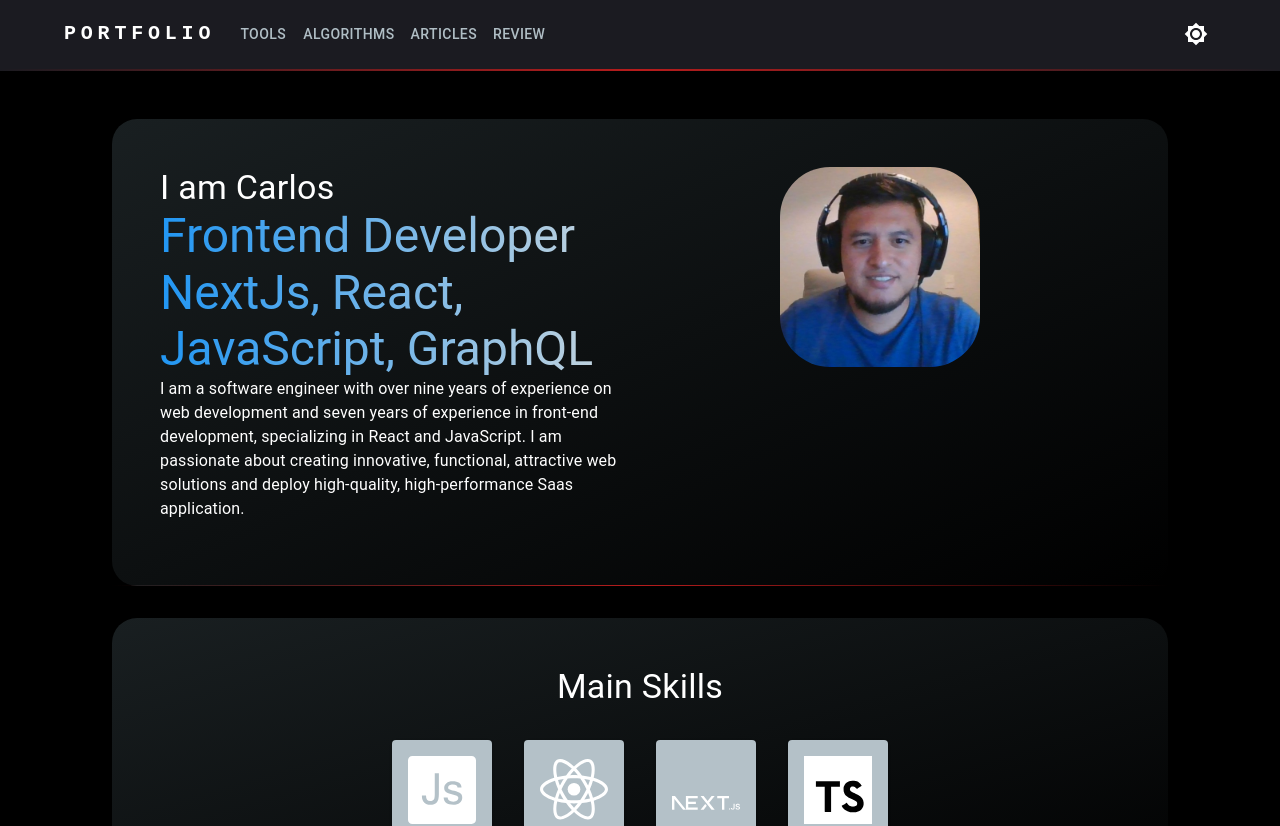
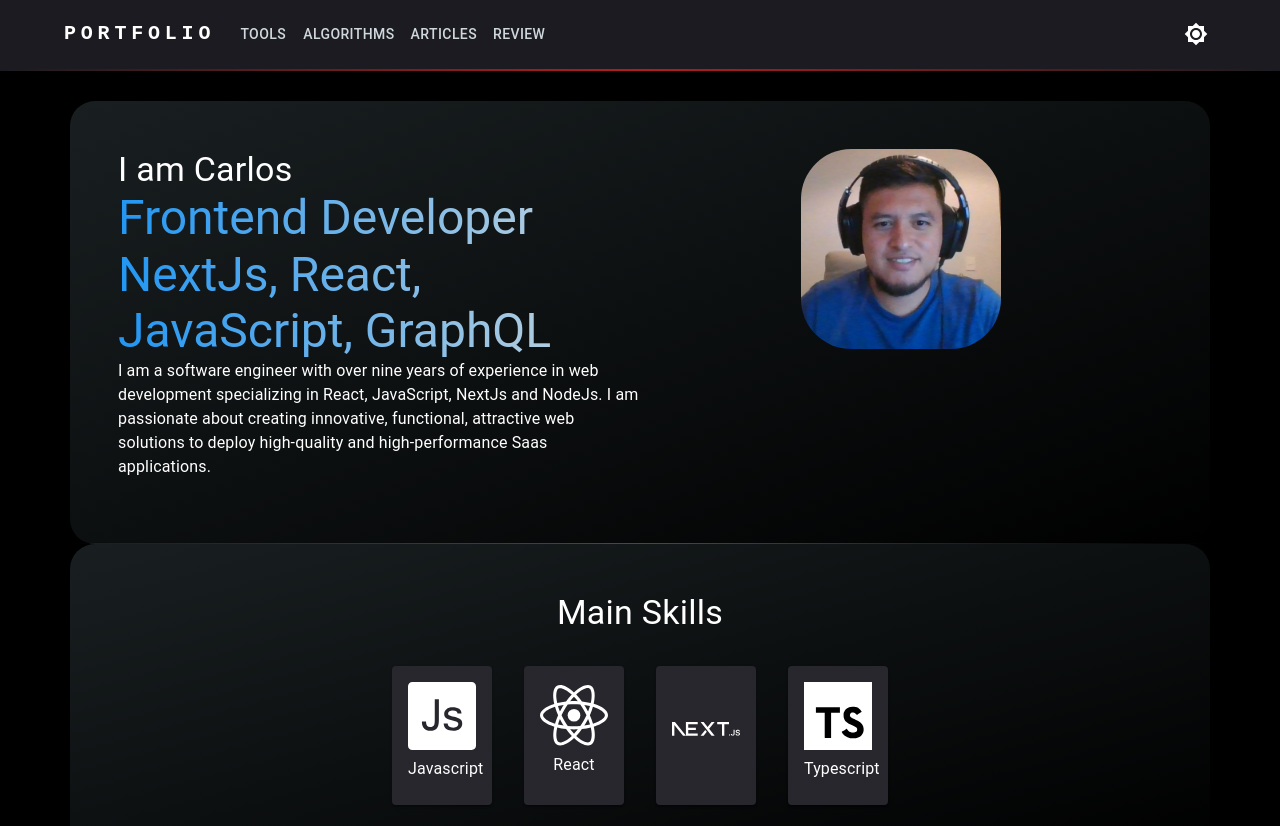
Before and after one commit to carlosharo/portfolio, a Next.js app: page / in a window 1280 px wide. Shown: the top 826 px of the page. Built offline with nearby package versions, Linux system fonts and the light colour scheme.

Commit message:
PT-0515: code improvement

```diff
--- a/app/_components/PTCard/index.tsx
+++ b/app/_components/PTCard/index.tsx
@@ -12,14 +12,12 @@
         <Card
             sx={{
                 minWidth: { xs: '100%' },
-                bgcolor: 'transparent',
                 color: theme.palette.text.primary,
                 background: `linear-gradient(to right bottom, ${theme.palette.primary.dark}, ${theme.palette.background.default})`,
                 borderRadius: '25px',
                 borderBottom: '1px solid transparent',
                 borderImage: `linear-gradient(0.25turn, rgba(0, 0, 0, 0), ${theme.palette.primary.light}, ${theme.palette.background.default})`,
                 borderImageSlice: 1,
-                '& background':{ }
             }}
             {...props}
         >
@@ -45,7 +43,7 @@
         </Card>
     );
 })(({ theme }) => ({
-    backgroundColor: theme.palette.secondary.main
+    backgroundColor: theme.palette.background.paper
 }));
 
 export const PTCardContent = ({ children, ...props }: PTCardProps & CardContentProps) => {
--- a/app/_components/PersonalInfo/index.tsx
+++ b/app/_components/PersonalInfo/index.tsx
@@ -15,8 +15,8 @@
                         WebkitTextFillColor: 'transparent',
                     }}>Frontend Developer  NextJs, React, JavaScript, GraphQL</Typography>
                     <Typography paragraph>
-                        I am a software engineer with over nine years of experience on web development and seven years of experience in front-end development, specializing in React and JavaScript.
-                        I am passionate about creating innovative, functional, attractive web solutions and deploy high-quality, high-performance Saas application.
+                    I am a software engineer with over nine years of experience in web development specializing in React, JavaScript, NextJs and NodeJs.
+                    I am passionate about creating innovative, functional, attractive web solutions to deploy high-quality and high-performance Saas applications.
                     </Typography>
                 </Grid>
                 <Grid md={6}>
--- a/app/_components/Skills/index.tsx
+++ b/app/_components/Skills/index.tsx
@@ -11,9 +11,9 @@
 export const Skill = ({ name, icon }: PTSkillsProps) => {
     return (
         <PTCard>
-            <PTCardContent sx={{ width: '100px' }}>
+            <PTCardContent sx={{ width: { xs: 'auto', md: '100px' } }}>
                 {icon}
-                <Typography align='center'>{name}</Typography>
+                <Typography align='center' sx={{fontSize: {xs: 'small', md: 'medium'}}}>{name}</Typography>
             </PTCardContent>
         </PTCard>
     );
@@ -27,6 +27,7 @@
                     <Typography variant='h4' align="center">Main Skills</Typography>
                 </Grid>
                 <Stack
+
                     direction='row'
                     justifyContent='center'
                     spacing={{ xs: 1, md: 4 }}
--- a/app/layout.tsx
+++ b/app/layout.tsx
@@ -16,10 +16,8 @@
       <body>
         <CustomTheme>
           <HeaderLayout />
-                <Container>
-                    <PTGridContainer>
+          <Container maxWidth='lg' sx={{ padding: { xs: '15px', md: '30px' } }}>
             {children}
-                    </PTGridContainer>
           </Container>
           <FooterLayout />
         </CustomTheme>
--- a/app/theme.tsx
+++ b/app/theme.tsx
@@ -1,5 +1,5 @@
 import { CssBaseline, ThemeProvider, createTheme } from "@mui/material";
-import { blue, blueGrey, red } from "@mui/material/colors";
+import { blue, blueGrey, deepPurple, green, red } from "@mui/material/colors";
 import { ReactNode, createContext, useMemo, useState } from "react";
 
 interface CustomThemeProps {
@@ -14,7 +14,7 @@
     contrastText: blueGrey[100],
   },
   secondary: {
-    main: blueGrey[200],
+    main: blueGrey[100],
     dark: blue[900],
     light: '#2196f3',
     contrastText: blue[100],
@@ -32,7 +32,7 @@
   primary: {
     main: blue[900],
     dark: '#dfdfdf',
-    light: 'blue',
+    light: green['A700'],
     contrastText: blueGrey[900],
   },
   secondary: {
```
Lines whose indentation alone changed are shown as unchanged.
